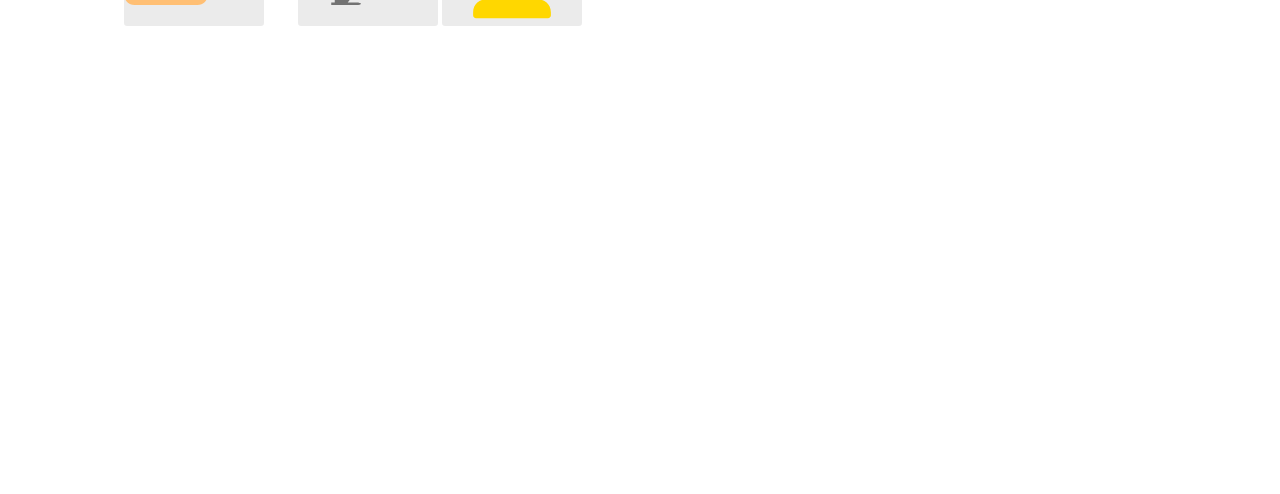
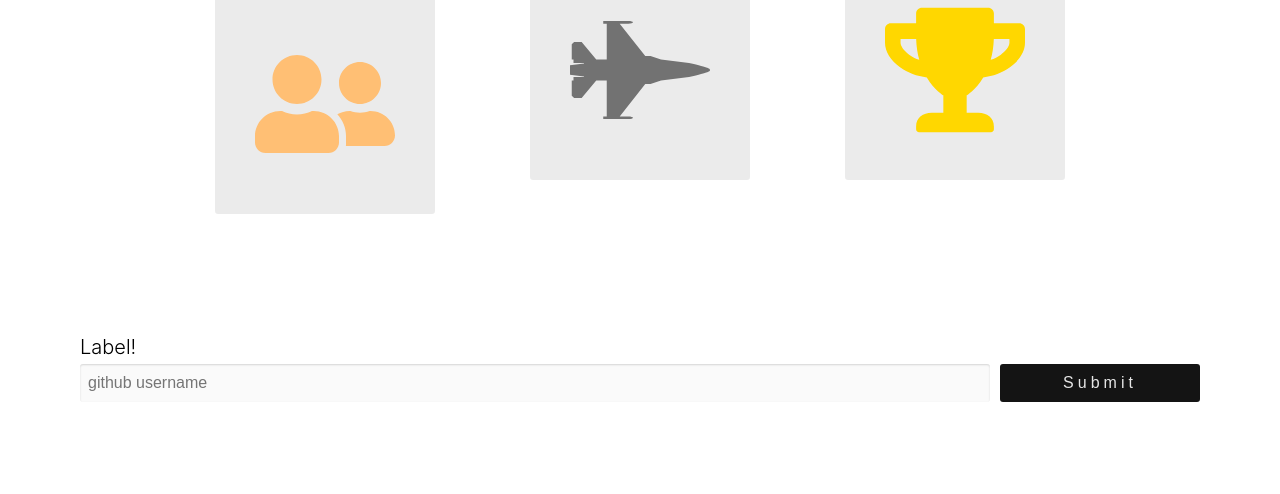
Before and after one commit to stephane777/github-battle, a React app: page / in a window 1280 px wide. Shown: the part 306-800 px from the top of the page. Built offline with nearby package versions, Linux system fonts and the light colour scheme.

Commit message:
add playerInput

```diff
--- a/app/components/Battle.js
+++ b/app/components/Battle.js
@@ -1,5 +1,6 @@
 import React from "react";
 import { FaUserFriends, FaFighterJet, FaTrophy } from "react-icons/fa";
+import PropTypes from "prop-types";
 
 function Instructions() {
 	return (
@@ -27,11 +28,64 @@ function Instructions() {
 	);
 }
 
+class PlayerInput extends React.Component {
+	constructor(props) {
+		super(props);
+		this.state = {
+			username: ""
+		};
+		this.handleSubmit = this.handleSubmit.bind(this);
+		this.handleChange = this.handleChange.bind(this);
+	}
+
+	handleSubmit(event) {
+		event.preventDefault();
+		this.props.onSubmit(this.state.username);
+	}
+	handleChange(event) {
+		this.setState({
+			username: event.target.value
+		});
+	}
+	render() {
+		return (
+			<form className="column player" onSubmit={this.handleSubmit}>
+				<label htmlFor="username" className="player-label">
+					{this.props.label}
+				</label>
+				<div className="row player-inputs">
+					<input
+						type="text"
+						id="username"
+						className="input-light"
+						placeholder="github username"
+						autoComplete="off"
+						value={this.state.username}
+						onChange={this.handleChange}
+					></input>
+					<button
+						className="btn dark-btn"
+						type="submit"
+						disabled={!this.state.username}
+					>
+						Submit
+					</button>
+				</div>
+			</form>
+		);
+	}
+}
+PlayerInput.propTypes = {
+	onSubmit: PropTypes.func.isRequired,
+	label: PropTypes.string.isRequired
+};
+
 export default class Battle extends React.Component {
 	render() {
 		return (
 			<React.Fragment>
 				<Instructions />
+				<PlayerInput label="Label!" onSubmit={value => console.log(value)} />
 			</React.Fragment>
 		);
 	}
--- a/app/index.css
+++ b/app/index.css
@@ -47,6 +47,11 @@ li {
 	font-size: 35px;
 	font-weight: 300;
 	margin: 20px;
+}
+.header-sm {
+	font-size: 28px;
+	font-weight: 300;
+	margin: 10px;
 }
 .avatar {
 	width: 150px;
@@ -98,3 +103,82 @@ li {
 .repo img {
 	margin-bottom: 8px;
 }
+.instructions-container {
+	margin: 100px 0;
+}
+.container-sm {
+	width: 80%;
+	margin: 0 auto;
+}
+
+.battle-instructions {
+	padding: 0;
+	font-size: 25px;
+}
+.battle-instructions li {
+	flex: 1;
+	min-width: 300px;
+}
+.battle-instructions svg {
+	padding: 40px;
+	border-radius: 3px;
+}
+.column {
+	display: flex;
+	flex-direction: column;
+}
+.row {
+	display: flex;
+	flex-direction: row;
+}
+.player {
+	flex: 1;
+	margin: 0 20px;
+	padding: 10px;
+}
+.player-label {
+	font-size: 20px;
+	margin: 5px 0;
+	font-weight: 300;
+}
+.player-inputs input {
+	padding: 8px;
+	font-size: 16px;
+	flex: 2;
+	border-radius: 3px;
+	border: none;
+	box-shadow: inset 0 1px 2px rgba(0, 0, 0, 0.15);
+}
+
+.player-inputs .input-light {
+	background: rgba(0, 0, 0, 0.02);
+}
+
+.player-inputs button {
+	flex: 1;
+	margin-left: 10px;
+}
+
+.btn {
+	padding: 10px;
+	text-decoration: uppercase;
+	letter-spacing: 0.25em;
+	border-radius: 3px;
+	border: none;
+	font-size: 16px;
+	display: flex;
+	justify-content: center;
+	align-items: center;
+	cursor: pointer;
+	text-decoration: none;
+	max-width: 200px;
+}
+
+.dark-btn {
+	color: #e6e6e6;
+	background: #141414;
+}
+.dark {
+	background: #f2f2f2;
+	color: #c7c7c7;
+}
```
